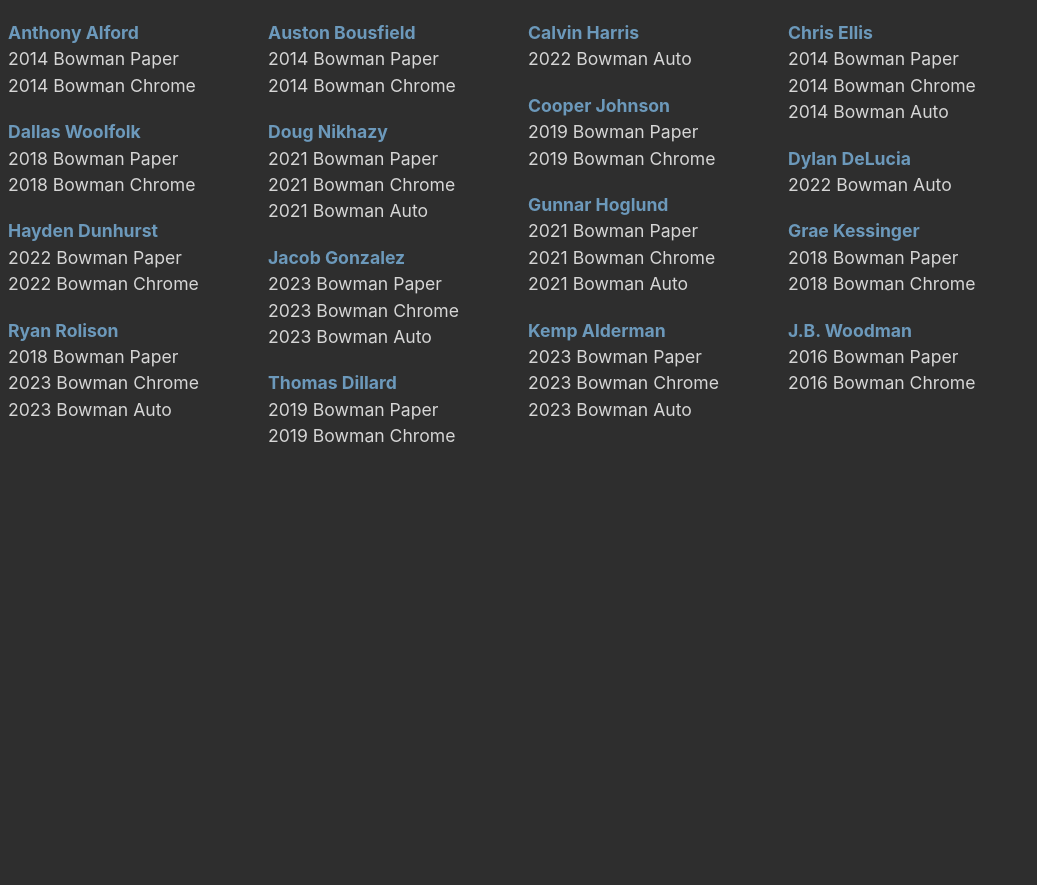
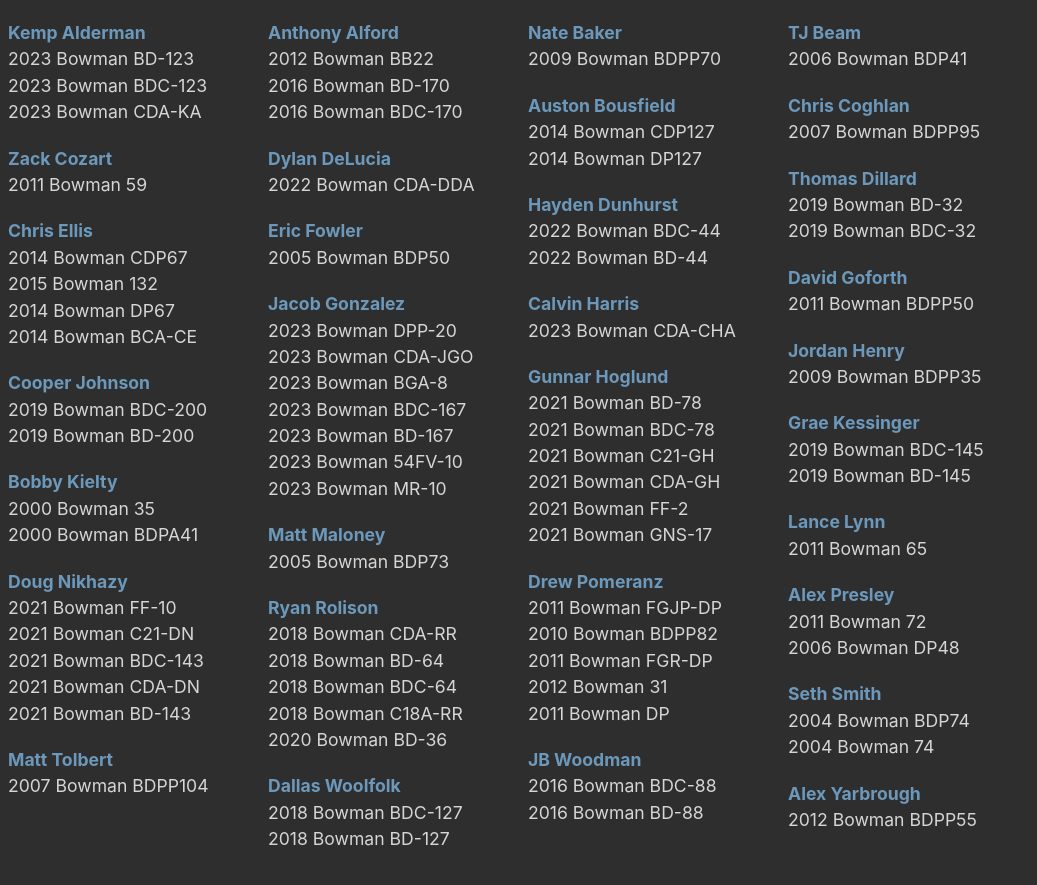
Before and after one commit to jimg72/jimg72.github.io, a Jekyll site: the page built from comc_bowman.html, in a window 1280 px wide. Shown: the top 885 px of the page, without its empty margins (0-1037 px from the left). Built offline with Jekyll 4.4.1, drawn with Linux system fonts in a browser that asks for light colours.

Commit message:
test yaml

```diff
--- a/_data/comc_bowman.yml
+++ b/_data/comc_bowman.yml
@@ -36,9 +36,9 @@
 - player: Dallas Woolfolk
   links:
     - link_name: 2018 Bowman Paper
-      link_url: Cards,sq,=Dallas+Woolfolk+2019+Bowman+BD-127
+      link_url: Cards,sq,=Dallas+Woolfolk+2018+Bowman+BD-127
     - link_name: 2018 Bowman Chrome
-      link_url: Cards,sq,=Dallas+Woolfolk+2019+Bowman+BDC-127
+      link_url: Cards,sq,=Dallas+Woolfolk+2018+Bowman+BDC-127
 
 - player: Doug Nikhazy
   links:
@@ -65,10 +65,10 @@
 
 - player: Grae Kessinger
   links:
-    - link_name: 2018 Bowman Paper
-      link_url: Cards,sq,=Grae+Kessinger+2018+Bowman+BD-145
-    - link_name: 2018 Bowman Chrome
-      link_url: Cards,sq,=Grae+Kessinger+2018+Bowman+BDC-145
+    - link_name: 2019 Bowman Paper
+      link_url: Cards,sq,=Grae+Kessinger+2019+Bowman+BD-145
+    - link_name: 2019 Bowman Chrome
+      link_url: Cards,sq,=Grae+Kessinger+2019+Bowman+BDC-145
 
 - player: Hayden Dunhurst
   links:
@@ -91,7 +91,7 @@
     - link_name: 2016 Bowman Paper
       link_url: Cards,sq,=J%7B46%7DB%7B46%7D+Woodman+2016+Bowman+BD-88
     - link_name: 2016 Bowman Chrome
-      link_url: Cards,sq,=J%7B46%7DB%7B46%7D+Woodman+2016+Bowman+CBD-88
+      link_url: Cards,sq,=J%7B46%7DB%7B46%7D+Woodman+2016+Bowman+BDC-88
 
 - player: Kemp Alderman
   links:
--- /dev/null
+++ b/_data/comc_bowman2.yml
@@ -0,0 +1,204 @@
+- player: Kemp Alderman
+  links:
+    - link_name: 2023 Bowman BD-123
+      link_url: Cards,sq,=Kemp+Alderman+2023+Bowman+BD-123
+    - link_name: 2023 Bowman BDC-123
+      link_url: Cards,sq,=Kemp+Alderman+2023+Bowman+BDC-123
+    - link_name: 2023 Bowman CDA-KA
+      link_url: Cards,sq,=Kemp+Alderman+2023+Bowman+CDA-KA
+- player: Anthony Alford
+  links:
+    - link_name: 2012 Bowman BB22
+      link_url: Cards,sq,=Anthony+Alford+2012+Bowman+BB22
+    - link_name: 2016 Bowman BD-170
+      link_url: Cards,sq,=Anthony+Alford+2016+Bowman+BD-170
+    - link_name: 2016 Bowman BDC-170
+      link_url: Cards,sq,=Anthony+Alford+2016+Bowman+BDC-170
+- player: Nate Baker
+  links:
+    - link_name: 2009 Bowman BDPP70
+      link_url: Cards,sq,=Nate+Baker+2009+Bowman+BDPP70
+- player: TJ Beam
+  links:
+    - link_name: 2006 Bowman BDP41
+      link_url: Cards,sq,=TJ+Beam+2006+Bowman+BDP41
+- player: Auston Bousfield
+  links:
+    - link_name: 2014 Bowman CDP127
+      link_url: Cards,sq,=Auston+Bousfield+2014+Bowman+CDP127
+    - link_name: 2014 Bowman DP127
+      link_url: Cards,sq,=Auston+Bousfield+2014+Bowman+DP127
+- player: Chris Coghlan
+  links:
+    - link_name: 2007 Bowman BDPP95
+      link_url: Cards,sq,=Chris+Coghlan+2007+Bowman+BDPP95
+- player: Zack Cozart
+  links:
+    - link_name: 2011 Bowman 59
+      link_url: Cards,sq,=Zack+Cozart+2011+Bowman+59
+- player: Dylan DeLucia
+  links:
+    - link_name: 2022 Bowman CDA-DDA
+      link_url: Cards,sq,=Dylan+DeLucia+2022+Bowman+CDA-DDA
+- player: Thomas Dillard
+  links:
+    - link_name: 2019 Bowman BD-32
+      link_url: Cards,sq,=Thomas+Dillard+2019+Bowman+BD-32
+    - link_name: 2019 Bowman BDC-32
+      link_url: Cards,sq,=Thomas+Dillard+2019+Bowman+BDC-32
+- player: Hayden Dunhurst
+  links:
+    - link_name: 2022 Bowman BDC-44
+      link_url: Cards,sq,=Hayden+Dunhurst+2022+Bowman+BDC-44
+    - link_name: 2022 Bowman BD-44
+      link_url: Cards,sq,=Hayden+Dunhurst+2022+Bowman+BD-44
+- player: Chris Ellis
+  links:
+    - link_name: 2014 Bowman CDP67
+      link_url: Cards,sq,=Chris+Ellis+2014+Bowman+CDP67
+    - link_name: 2015 Bowman 132
+      link_url: Cards,sq,=Chris+Ellis+2015+Bowman+132
+    - link_name: 2014 Bowman DP67
+      link_url: Cards,sq,=Chris+Ellis+2014+Bowman+DP67
+    - link_name: 2014 Bowman BCA-CE
+      link_url: Cards,sq,=Chris+Ellis+2014+Bowman+BCA-CE
+- player: Eric Fowler
+  links:
+    - link_name: 2005 Bowman BDP50
+      link_url: Cards,sq,=Eric+Fowler+2005+Bowman+BDP50
+- player: David Goforth
+  links:
+    - link_name: 2011 Bowman BDPP50
+      link_url: Cards,sq,=David+Goforth+2011+Bowman+BDPP50
+- player: Jacob Gonzalez
+  links:
+    - link_name: 2023 Bowman DPP-20
+      link_url: Cards,sq,=Jacob+Gonzalez+2023+Bowman+DPP-20
+    - link_name: 2023 Bowman CDA-JGO
+      link_url: Cards,sq,=Jacob+Gonzalez+2023+Bowman+CDA-JGO
+    - link_name: 2023 Bowman BGA-8
+      link_url: Cards,sq,=Jacob+Gonzalez+2023+Bowman+BGA-8
+    - link_name: 2023 Bowman BDC-167
+      link_url: Cards,sq,=Jacob+Gonzalez+2023+Bowman+BDC-167
+    - link_name: 2023 Bowman BD-167
+      link_url: Cards,sq,=Jacob+Gonzalez+2023+Bowman+BD-167
+    - link_name: 2023 Bowman 54FV-10
+      link_url: Cards,sq,=Jacob+Gonzalez+2023+Bowman+54FV-10
+    - link_name: 2023 Bowman MR-10
+      link_url: Cards,sq,=Jacob+Gonzalez+2023+Bowman+MR-10
+- player: Calvin Harris
+  links:
+    - link_name: 2023 Bowman CDA-CHA
+      link_url: Cards,sq,=Calvin+Harris+2023+Bowman+CDA-CHA
+- player: Jordan Henry
+  links:
+    - link_name: 2009 Bowman BDPP35
+      link_url: Cards,sq,=Jordan+Henry+2009+Bowman+BDPP35
+- player: Gunnar Hoglund
+  links:
+    - link_name: 2021 Bowman BD-78
+      link_url: Cards,sq,=Gunnar+Hoglund+2021+Bowman+BD-78
+    - link_name: 2021 Bowman BDC-78
+      link_url: Cards,sq,=Gunnar+Hoglund+2021+Bowman+BDC-78
+    - link_name: 2021 Bowman C21-GH
+      link_url: Cards,sq,=Gunnar+Hoglund+2021+Bowman+C21-GH
+    - link_name: 2021 Bowman CDA-GH
+      link_url: Cards,sq,=Gunnar+Hoglund+2021+Bowman+CDA-GH
+    - link_name: 2021 Bowman FF-2
+      link_url: Cards,sq,=Gunnar+Hoglund+2021+Bowman+FF-2
+    - link_name: 2021 Bowman GNS-17
+      link_url: Cards,sq,=Gunnar+Hoglund+2021+Bowman+GNS-17
+- player: Cooper Johnson
+  links:
+    - link_name: 2019 Bowman BDC-200
+      link_url: Cards,sq,=Cooper+Johnson+2019+Bowman+BDC-200
+    - link_name: 2019 Bowman BD-200
+      link_url: Cards,sq,=Cooper+Johnson+2019+Bowman+BD-200
+- player: Grae Kessinger
+  links:
+    - link_name: 2019 Bowman BDC-145
+      link_url: Cards,sq,=Grae+Kessinger+2019+Bowman+BDC-145
+    - link_name: 2019 Bowman BD-145
+      link_url: Cards,sq,=Grae+Kessinger+2019+Bowman+BD-145
+- player: Bobby Kielty
+  links:
+    - link_name: 2000 Bowman 35
+      link_url: Cards,sq,=Bobby+Kielty+2000+Bowman+35
+    - link_name: 2000 Bowman BDPA41
+      link_url: Cards,sq,=Bobby+Kielty+2000+Bowman+BDPA41
+- player: Lance Lynn
+  links:
+    - link_name: 2011 Bowman 65
+      link_url: Cards,sq,=Lance+Lynn+2011+Bowman+65
+- player: Matt Maloney
+  links:
+    - link_name: 2005 Bowman BDP73
+      link_url: Cards,sq,=Matt+Maloney+2005+Bowman+BDP73
+- player: Doug Nikhazy
+  links:
+    - link_name: 2021 Bowman FF-10
+      link_url: Cards,sq,=Doug+Nikhazy+2021+Bowman+FF-10
+    - link_name: 2021 Bowman C21-DN
+      link_url: Cards,sq,=Doug+Nikhazy+2021+Bowman+C21-DN
+    - link_name: 2021 Bowman BDC-143
+      link_url: Cards,sq,=Doug+Nikhazy+2021+Bowman+BDC-143
+    - link_name: 2021 Bowman CDA-DN
+      link_url: Cards,sq,=Doug+Nikhazy+2021+Bowman+CDA-DN
+    - link_name: 2021 Bowman BD-143
+      link_url: Cards,sq,=Doug+Nikhazy+2021+Bowman+BD-143
+- player: Drew Pomeranz
+  links:
+    - link_name: 2011 Bowman FGJP-DP
+      link_url: Cards,sq,=Drew+Pomeranz+2011+Bowman+FGJP-DP
+    - link_name: 2010 Bowman BDPP82
+      link_url: Cards,sq,=Drew+Pomeranz+2010+Bowman+BDPP82
+    - link_name: 2011 Bowman FGR-DP
+      link_url: Cards,sq,=Drew+Pomeranz+2011+Bowman+FGR-DP
+    - link_name: 2012 Bowman 31
+      link_url: Cards,sq,=Drew+Pomeranz+2012+Bowman+31
+    - link_name: 2011 Bowman DP
+      link_url: Cards,sq,=Drew+Pomeranz+2011+Bowman+DP
+- player: Alex Presley
+  links:
+    - link_name: 2011 Bowman 72
+      link_url: Cards,sq,=Alex+Presley+2011+Bowman+72
+    - link_name: 2006 Bowman DP48
+      link_url: Cards,sq,=Alex+Presley+2006+Bowman+DP48
+- player: Ryan Rolison
+  links:
+    - link_name: 2018 Bowman CDA-RR
+      link_url: Cards,sq,=Ryan+Rolison+2018+Bowman+CDA-RR
+    - link_name: 2018 Bowman BD-64
+      link_url: Cards,sq,=Ryan+Rolison+2018+Bowman+BD-64
+    - link_name: 2018 Bowman BDC-64
+      link_url: Cards,sq,=Ryan+Rolison+2018+Bowman+BDC-64
+    - link_name: 2018 Bowman C18A-RR
+      link_url: Cards,sq,=Ryan+Rolison+2018+Bowman+C18A-RR
+    - link_name: 2020 Bowman BD-36
+      link_url: Cards,sq,=Ryan+Rolison+2020+Bowman+BD-36
+- player: Seth Smith
+  links:
+    - link_name: 2004 Bowman BDP74
+      link_url: Cards,sq,=Seth+Smith+2004+Bowman+BDP74
+    - link_name: 2004 Bowman 74
+      link_url: Cards,sq,=Seth+Smith+2004+Bowman+74
+- player: Matt Tolbert
+  links:
+    - link_name: 2007 Bowman BDPP104
+      link_url: Cards,sq,=Matt+Tolbert+2007+Bowman+BDPP104
+- player: JB Woodman
+  links:
+    - link_name: 2016 Bowman BDC-88
+      link_url: Cards,sq,=JB+Woodman+2016+Bowman+BDC-88
+    - link_name: 2016 Bowman BD-88
+      link_url: Cards,sq,=JB+Woodman+2016+Bowman+BD-88
+- player: Dallas Woolfolk
+  links:
+    - link_name: 2018 Bowman BDC-127
+      link_url: Cards,sq,=Dallas+Woolfolk+2018+Bowman+BDC-127
+    - link_name: 2018 Bowman BD-127
+      link_url: Cards,sq,=Dallas+Woolfolk+2018+Bowman+BD-127
+- player: Alex Yarbrough
+  links:
+    - link_name: 2012 Bowman BDPP55
+      link_url: Cards,sq,=Alex+Yarbrough+2012+Bowman+BDPP55
--- a/comc_bowman.html
+++ b/comc_bowman.html
@@ -4,7 +4,7 @@
 permalink: /comc_bowman.html
 ---
 <div class="container container-wide">
-    {% for player in site.data.comc_bowman %}
+    {% for player in site.data.comc_bowman2 %}
     <div class="grid-item grid-item-wide">
         <ul class="list-unstyled">
             <li><strong>{{ player.player }}</strong></li>
```
